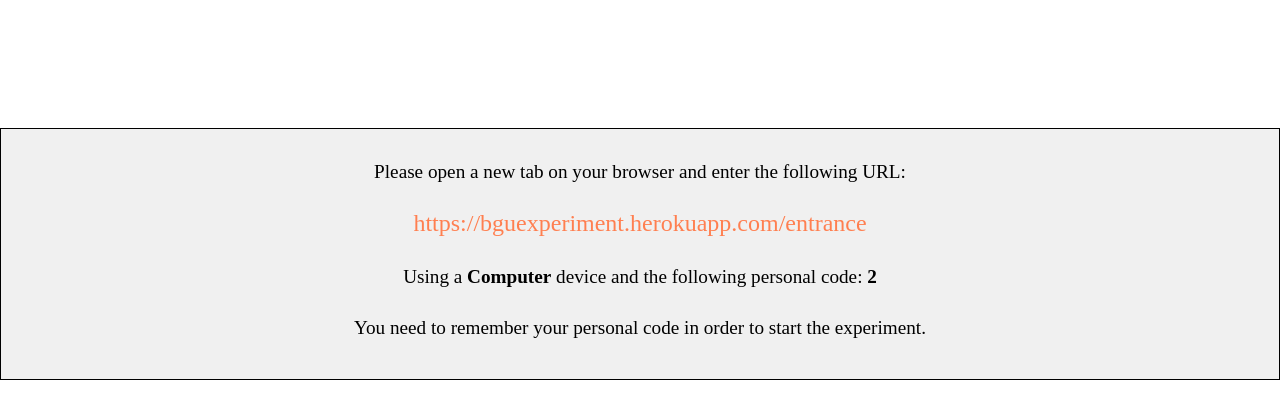
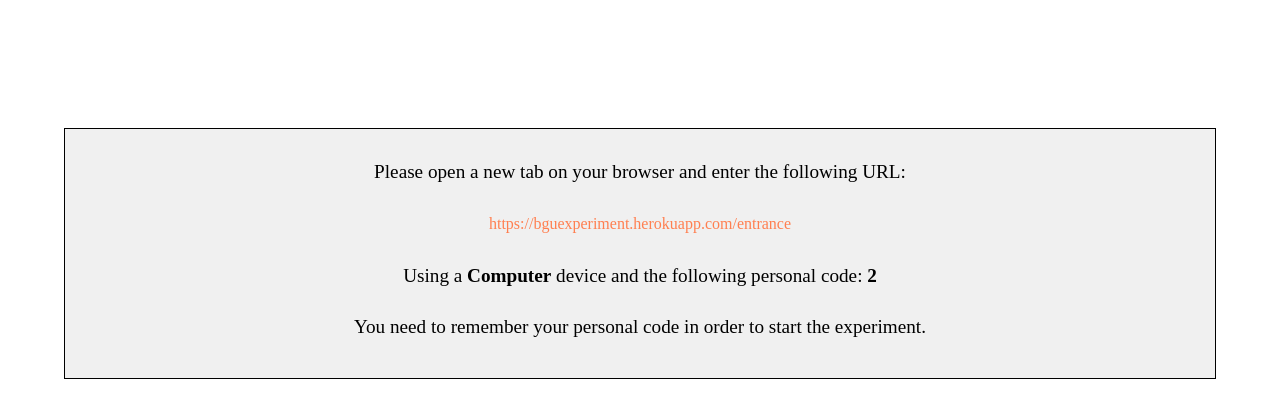
Before and after one commit to leorre/experiment1, a Flask app: page /code in a window 1280 px wide. Shown: the top 419 px of the page. Run offline with Flask 2, Linux system fonts and the light colour scheme; a database or web service that is not in the repository returns one stand-in record (values such as "Sample title"); some libraries are stand-ins or nearby versions; some web fonts are replaced.

Commit message:
first heroku deployment"

```diff
--- a/pages/code/static/code.css
+++ b/pages/code/static/code.css
@@ -3,7 +3,7 @@ body{
     line-height: 4vh;
     text-align: center;
     margin: auto;
-    width: 100%;
+    width: 90%;
 }
 
 div{
--- a/pages/code/templates/code.html
+++ b/pages/code/templates/code.html
@@ -16,7 +16,7 @@
     <body><br><br><br><br>
         <div>
             <p>Please open a new tab on your browser and enter the following URL:</p>
-            <p><a href="https://bguexperiment.herokuapp.com/entrance" style="font-size: 3vh">https://bguexperiment.herokuapp.com/entrance</a></p>
+            <p><a href="https://bguexperiment.herokuapp.com/entrance" style="font-size: 2vh">https://bguexperiment.herokuapp.com/entrance</a></p>
             <p>Using a <b>{{ device }}</b> device and the following personal code: <b>{{ code }}</b></p>
             <p>You need to remember your personal code in order to start the experiment.</p>
         </div>
```
